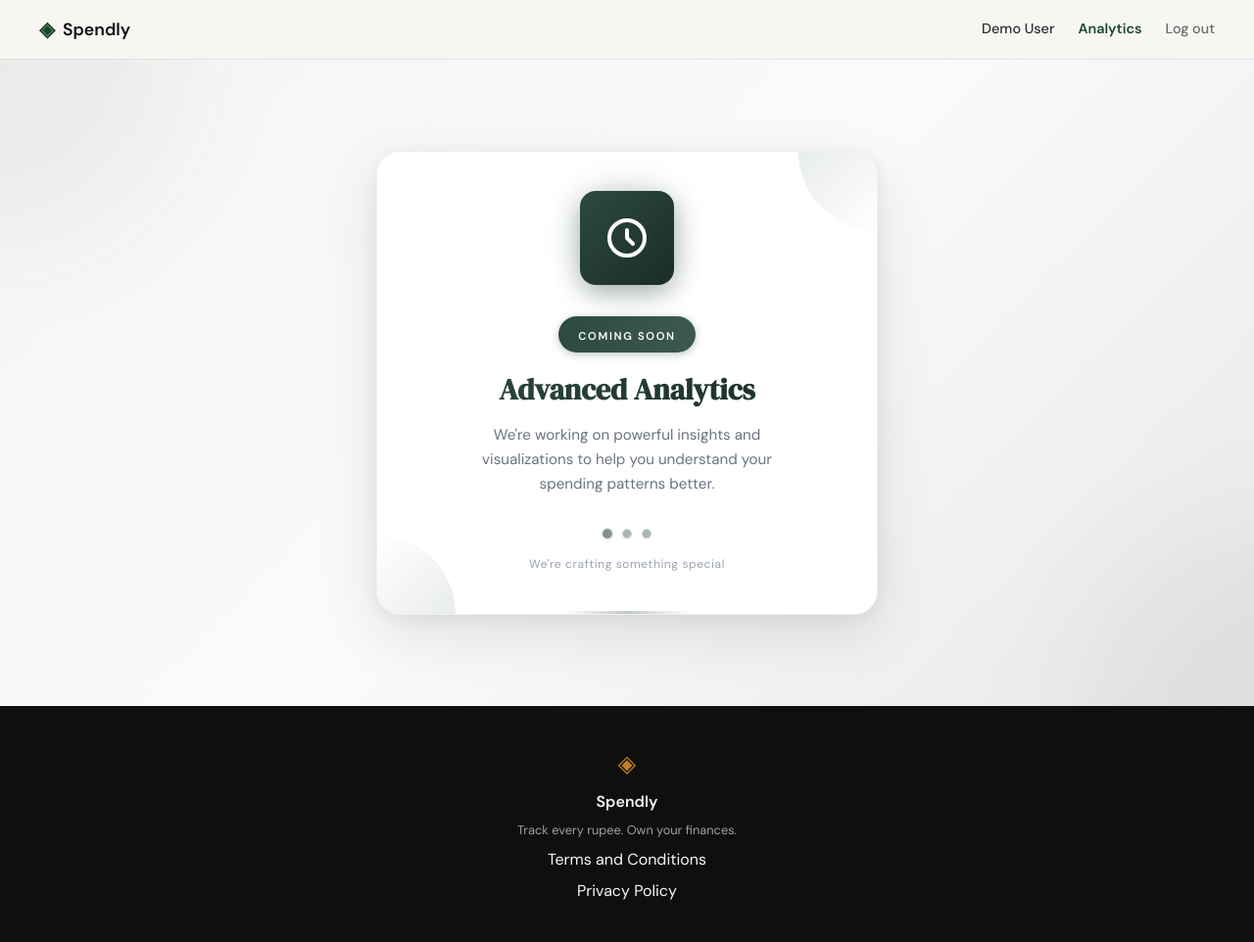
After one commit to ravlya02/expense-tracker, a Flask app: page /analytics in a window 1280 px wide. The commit adds this page. Shown: the whole page at 98% size. Run offline with Flask 3, Linux system fonts and the light colour scheme; a user stored in the database is signed in.

Commit message:
add coming soon page

```diff
--- a/app.py
+++ b/app.py
@@ -115,6 +115,13 @@ def profile():
     return render_template("profile.html", user=user, stats=stats, expenses=expenses, categories=categories)
 
 
+@app.route("/analytics")
+def analytics():
+    if not session.get("user_id"):
+        return redirect(url_for("login"))
+    return render_template("analytics.html")
+
+
 @app.route("/expenses/add")
 def add_expense():
     return "Add expense — coming in Step 7"
--- /dev/null
+++ b/static/css/analytics.css
@@ -0,0 +1,189 @@
+.analytics-page {
+    min-height: calc(100vh - 140px);
+    display: flex;
+    align-items: center;
+    justify-content: center;
+    padding: 2rem;
+    background: linear-gradient(135deg, #f5f5f5 0%, #fafafa 50%, #e8e8e8 100%);
+    position: relative;
+    overflow: hidden;
+}
+
+.analytics-bg-blob {
+    position: absolute;
+    width: 24rem;
+    height: 24rem;
+    background: var(--accent);
+    opacity: 0.05;
+    border-radius: 50%;
+    filter: blur(64px);
+}
+
+.analytics-bg-blob--tl {
+    top: 0;
+    left: 0;
+    transform: translate(-50%, -50%);
+}
+
+.analytics-bg-blob--br {
+    bottom: 0;
+    right: 0;
+    transform: translate(50%, 50%);
+}
+
+.analytics-card {
+    max-width: 512px;
+    width: 100%;
+    text-align: center;
+    background: #fff;
+    border-radius: 1.5rem;
+    box-shadow: 0 20px 60px rgba(0, 0, 0, 0.1), 0 4px 16px rgba(0, 0, 0, 0.06);
+    padding: 2.5rem;
+    position: relative;
+    border: 1px solid #f0f0f0;
+    overflow: hidden;
+}
+
+.analytics-card__corner--tr {
+    position: absolute;
+    top: 0;
+    right: 0;
+    width: 5rem;
+    height: 5rem;
+    background: linear-gradient(135deg, var(--accent), transparent);
+    opacity: 0.1;
+    border-bottom-left-radius: 100%;
+}
+
+.analytics-card__corner--bl {
+    position: absolute;
+    bottom: 0;
+    left: 0;
+    width: 5rem;
+    height: 5rem;
+    background: linear-gradient(315deg, var(--accent), transparent);
+    opacity: 0.1;
+    border-top-right-radius: 100%;
+}
+
+.analytics-icon-wrap {
+    margin-bottom: 2rem;
+    display: flex;
+    justify-content: center;
+    position: relative;
+}
+
+.analytics-icon-glow {
+    position: absolute;
+    width: 6rem;
+    height: 6rem;
+    background: var(--accent);
+    opacity: 0.2;
+    border-radius: 50%;
+    filter: blur(20px);
+}
+
+.analytics-icon {
+    width: 6rem;
+    height: 6rem;
+    background: linear-gradient(135deg, #2d4a3e 0%, #1a2d25 100%);
+    border-radius: 1rem;
+    display: flex;
+    align-items: center;
+    justify-content: center;
+    box-shadow: 0 8px 24px rgba(45, 74, 62, 0.35);
+    position: relative;
+    transition: transform 0.3s ease;
+}
+
+.analytics-icon:hover {
+    transform: scale(1.05);
+}
+
+.analytics-icon svg {
+    width: 3rem;
+    height: 3rem;
+    color: #fff;
+    stroke: #fff;
+}
+
+.analytics-badge {
+    display: inline-block;
+    padding: 0.35rem 1.25rem;
+    background: linear-gradient(90deg, #2d4a3e 0%, #3d5a4e 100%);
+    border-radius: 999px;
+    margin-bottom: 1.25rem;
+    box-shadow: 0 2px 8px rgba(45, 74, 62, 0.3);
+}
+
+.analytics-badge span {
+    font-size: 0.7rem;
+    font-weight: 600;
+    color: #fff;
+    text-transform: uppercase;
+    letter-spacing: 0.15em;
+}
+
+.analytics-title {
+    font-family: var(--font-display);
+    font-size: 1.875rem;
+    font-weight: 700;
+    background: linear-gradient(135deg, #2d4a3e 0%, #1a2d25 100%);
+    -webkit-background-clip: text;
+    -webkit-text-fill-color: transparent;
+    background-clip: text;
+    margin: 0 0 1rem;
+    line-height: 1.2;
+}
+
+.analytics-desc {
+    color: #6b7280;
+    line-height: 1.65;
+    margin: 0 auto 2rem;
+    max-width: 22rem;
+    font-size: 0.95rem;
+}
+
+.analytics-dots {
+    margin-top: 2rem;
+    display: flex;
+    gap: 0.5rem;
+    justify-content: center;
+    align-items: center;
+}
+
+.analytics-dot {
+    width: 0.75rem;
+    height: 0.75rem;
+    background: linear-gradient(90deg, #2d4a3e 0%, #3d5a4e 100%);
+    border-radius: 50%;
+    animation: analytics-pulse 1.4s ease-in-out infinite;
+    box-shadow: 0 1px 4px rgba(45, 74, 62, 0.3);
+}
+
+.analytics-dot:nth-child(2) { animation-delay: 0.2s; }
+.analytics-dot:nth-child(3) { animation-delay: 0.4s; }
+
+@keyframes analytics-pulse {
+    0%, 100% { opacity: 1; transform: scale(1); }
+    50%       { opacity: 0.4; transform: scale(0.75); }
+}
+
+.analytics-subtitle {
+    font-size: 0.75rem;
+    color: #9ca3af;
+    margin: 1rem 0 0;
+    letter-spacing: 0.05em;
+}
+
+.analytics-bottom-line {
+    position: absolute;
+    bottom: 0;
+    left: 50%;
+    transform: translateX(-50%);
+    width: 8rem;
+    height: 3px;
+    background: linear-gradient(90deg, transparent, #2d4a3e, transparent);
+    opacity: 0.3;
+    border-radius: 999px;
+}
--- a/static/css/style.css
+++ b/static/css/style.css
@@ -102,6 +102,7 @@ a { color: inherit; text-decoration: none; }
 
 .nav-links a { color: var(--ink-muted); transition: color 0.2s; }
 .nav-links a:hover { color: var(--ink); }
+.nav-links a.nav-active { color: var(--accent); font-weight: 600; }
 .nav-user-name { font-size: 0.9rem; font-weight: 500; color: var(--ink-soft); }
 
 .nav-cta {
--- /dev/null
+++ b/templates/analytics.html
@@ -0,0 +1,47 @@
+{% extends "base.html" %}
+
+{% block title %}Analytics — Spendly{% endblock %}
+
+{% block head %}
+<link rel="stylesheet" href="{{ url_for('static', filename='css/analytics.css') }}">
+{% endblock %}
+
+{% block content %}
+<section class="analytics-page">
+    <div class="analytics-bg-blob analytics-bg-blob--tl"></div>
+    <div class="analytics-bg-blob analytics-bg-blob--br"></div>
+
+    <div class="analytics-card">
+        <div class="analytics-card__corner--tr"></div>
+        <div class="analytics-card__corner--bl"></div>
+
+        <div class="analytics-icon-wrap">
+            <div class="analytics-icon-glow"></div>
+            <div class="analytics-icon">
+                <svg fill="none" stroke="currentColor" viewBox="0 0 24 24" stroke-width="2" stroke-linecap="round" stroke-linejoin="round">
+                    <path d="M12 8v4l3 3m6-3a9 9 0 11-18 0 9 9 0 0118 0z"/>
+                </svg>
+            </div>
+        </div>
+
+        <div class="analytics-badge">
+            <span>Coming Soon</span>
+        </div>
+
+        <h2 class="analytics-title">Advanced Analytics</h2>
+
+        <p class="analytics-desc">
+            We're working on powerful insights and visualizations to help you understand your spending patterns better.
+        </p>
+
+        <div class="analytics-dots">
+            <div class="analytics-dot"></div>
+            <div class="analytics-dot"></div>
+            <div class="analytics-dot"></div>
+        </div>
+        <p class="analytics-subtitle">We're crafting something special</p>
+
+        <div class="analytics-bottom-line"></div>
+    </div>
+</section>
+{% endblock %}
--- a/templates/base.html
+++ b/templates/base.html
@@ -22,6 +22,7 @@
             <div class="nav-links">
                 {% if session.get('user_id') %}
                 <span class="nav-user-name">{{ session.get('user_name') }}</span>
+                <a href="{{ url_for('analytics') }}" class="{% if request.endpoint == 'analytics' %}nav-active{% endif %}">Analytics</a>
                 <a href="{{ url_for('logout') }}">Log out</a>
                 {% else %}
                 <a href="{{ url_for('login') }}">Sign in</a>
```
